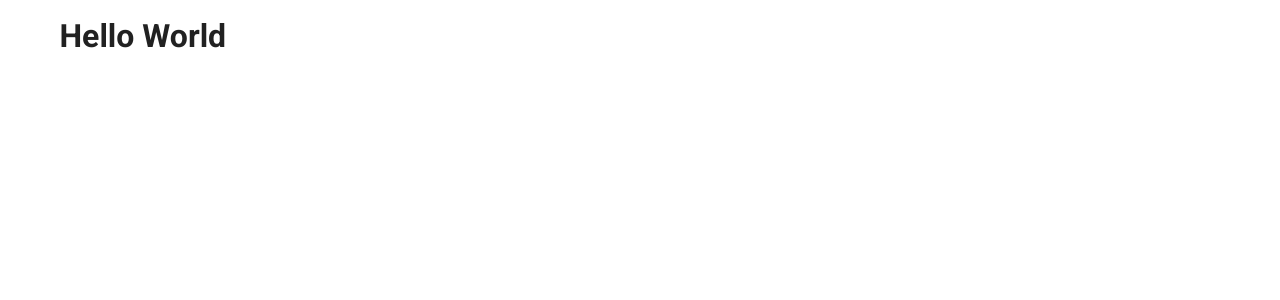
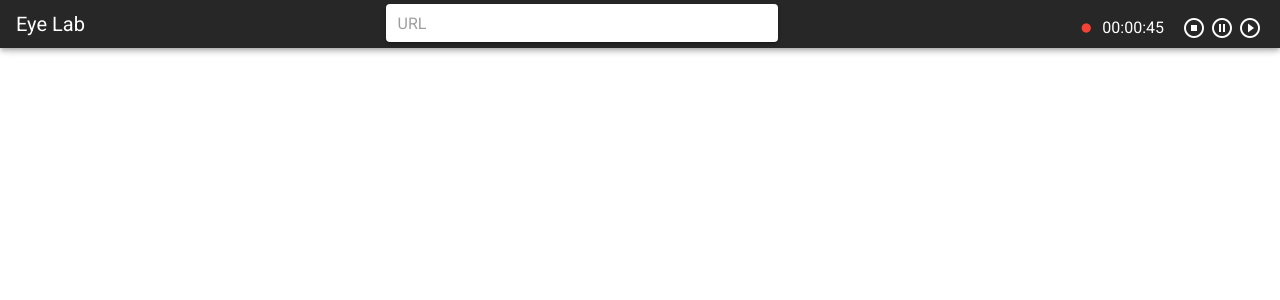
Before and after one commit to ruxailab/web-eye-tracker-front, a Vue app: page / in a window 1280 px wide. Shown: the top 300 px of the page. Built offline with nearby package versions, Linux system fonts and the light colour scheme.

Commit message:
added session record screen with iframe

```diff
--- a/public/index.html
+++ b/public/index.html
@@ -5,7 +5,7 @@
     <meta http-equiv="X-UA-Compatible" content="IE=edge">
     <meta name="viewport" content="width=device-width,initial-scale=1.0">
     <link rel="icon" href="<%= BASE_URL %>favicon.ico">
-    <title><%= htmlWebpackPlugin.options.title %></title>
+    <title>Eye Lab</title>
     <link rel="stylesheet" href="https://fonts.googleapis.com/css?family=Roboto:100,300,400,500,700,900">
     <link rel="stylesheet" href="https://cdn.jsdelivr.net/npm/@mdi/font@latest/css/materialdesignicons.min.css">
   </head>
--- a/src/router/index.js
+++ b/src/router/index.js
@@ -1,14 +1,14 @@
 import Vue from 'vue'
 import VueRouter from 'vue-router'
-import Home from '@/views/Home.vue'
+import SessionRecord from '@/views/SessionRecord.vue'
 
 Vue.use(VueRouter)
 
 const routes = [
   {
     path: '/',
-    name: 'Home',
-    component: Home
+    name: 'SessionRecord',
+    component: SessionRecord
   },
   // {
   //   path: '/about',
--- /dev/null
+++ b/src/views/SessionRecord.vue
@@ -0,0 +1,49 @@
+<template>
+  <div class="session">
+    <v-toolbar dense dark>
+        <v-toolbar-title>Eye Lab</v-toolbar-title>
+        <v-spacer />
+        <v-col cols="4" class="pt-9">
+        <v-text-field solo dense light placeholder="URL" v-model="url"/>
+        </v-col>
+      <v-spacer />
+      <v-toolbar-items>
+        <v-row class="ma-0" align="center">
+          <v-icon color="red" small>mdi-record</v-icon>
+          <p class="pt-4 pr-4 pl-2">00:00:45</p>
+          <v-btn icon small>
+            <v-icon>mdi-stop-circle-outline</v-icon>
+          </v-btn>
+          <v-btn icon small>
+            <v-icon>mdi-pause-circle-outline</v-icon>
+          </v-btn>
+          <v-btn icon small>
+            <v-icon>mdi-play-circle-outline</v-icon>
+          </v-btn>
+        </v-row>
+      </v-toolbar-items>
+    </v-toolbar>
+    <iframe
+      :src="url"
+      style="border: 0; width: 100%; height: 93%"
+    />
+  </div>
+</template>
+
+<script>
+export default {
+  name: "Session",
+  data() {
+      return {
+          url: '',
+      }
+  }
+};
+</script>
+
+<style scoped>
+.session {
+  height: 100%;
+  overflow: hidden;
+}
+</style>
```
